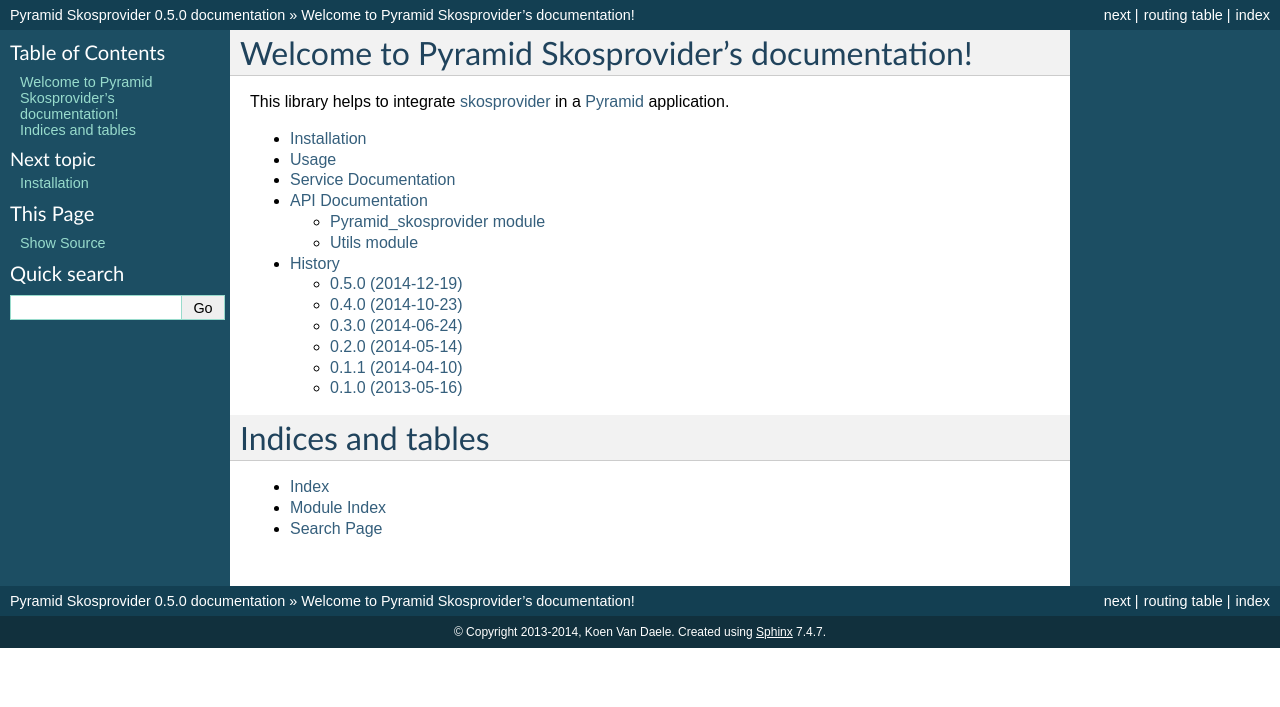
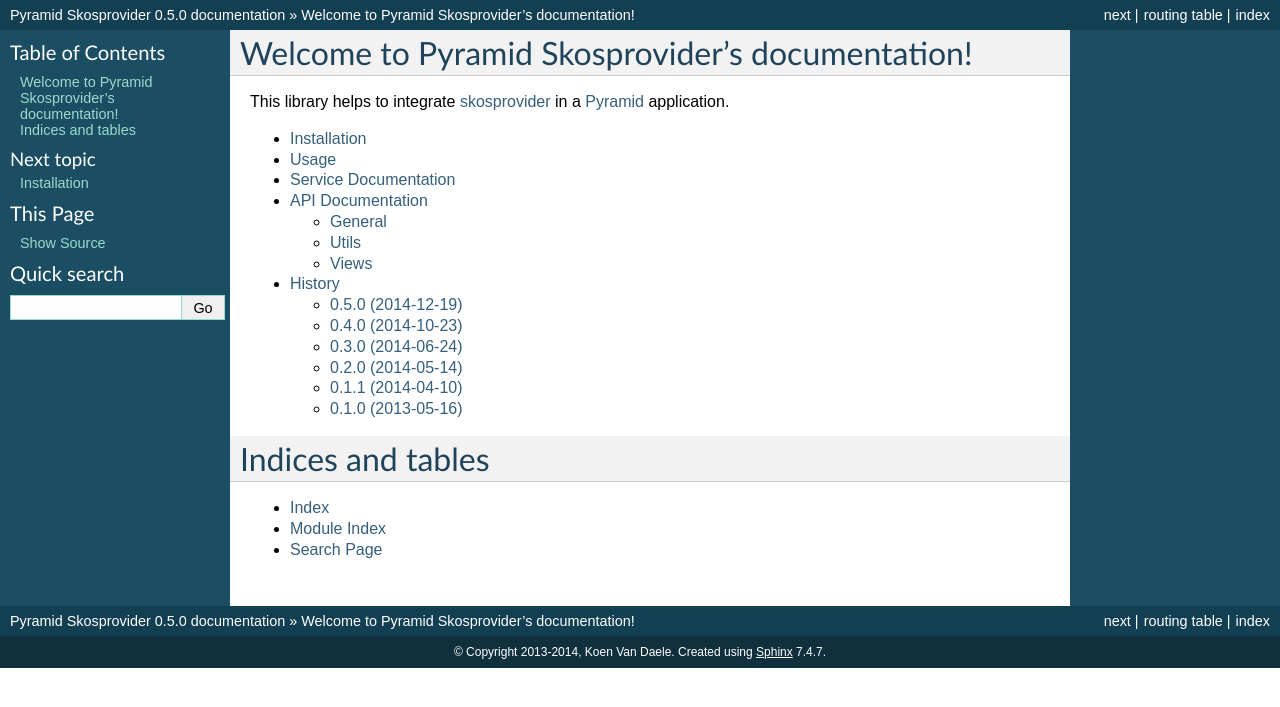
Before and after one commit to OnroerendErfgoed/pyramid_skosprovider, a Sphinx documentation site: the page built from docs/index.rst, in a window 1280 px wide. Shown: the top 707 px of the page. Built offline with Sphinx 7.4.7, drawn with Linux system fonts in a browser that asks for light colours.

Commit message:
Some doc updates.

```diff
--- a/docs/api.rst
+++ b/docs/api.rst
@@ -4,14 +4,20 @@
 API Documentation
 =================
 
-Pyramid_skosprovider module
----------------------------
+General
+-------
 
 .. automodule:: pyramid_skosprovider
-   :members:
+   :members: get_skos_registry
 
-Utils module
-------------
+Utils
+-----
 
 .. automodule:: pyramid_skosprovider.utils
    :members:
+
+Views
+-----
+
+.. automodule:: pyramid_skosprovider.views
+   :members:
```
Also changed, not shown: 2 other files.
